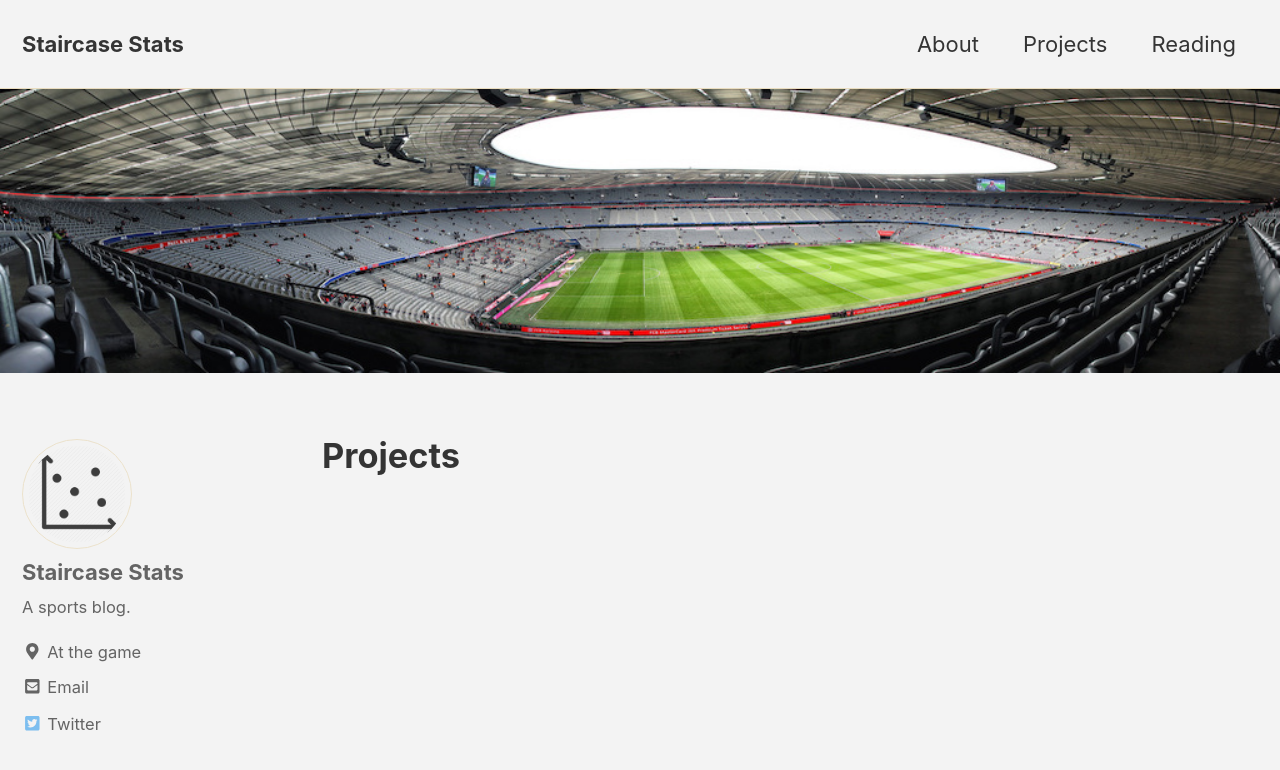
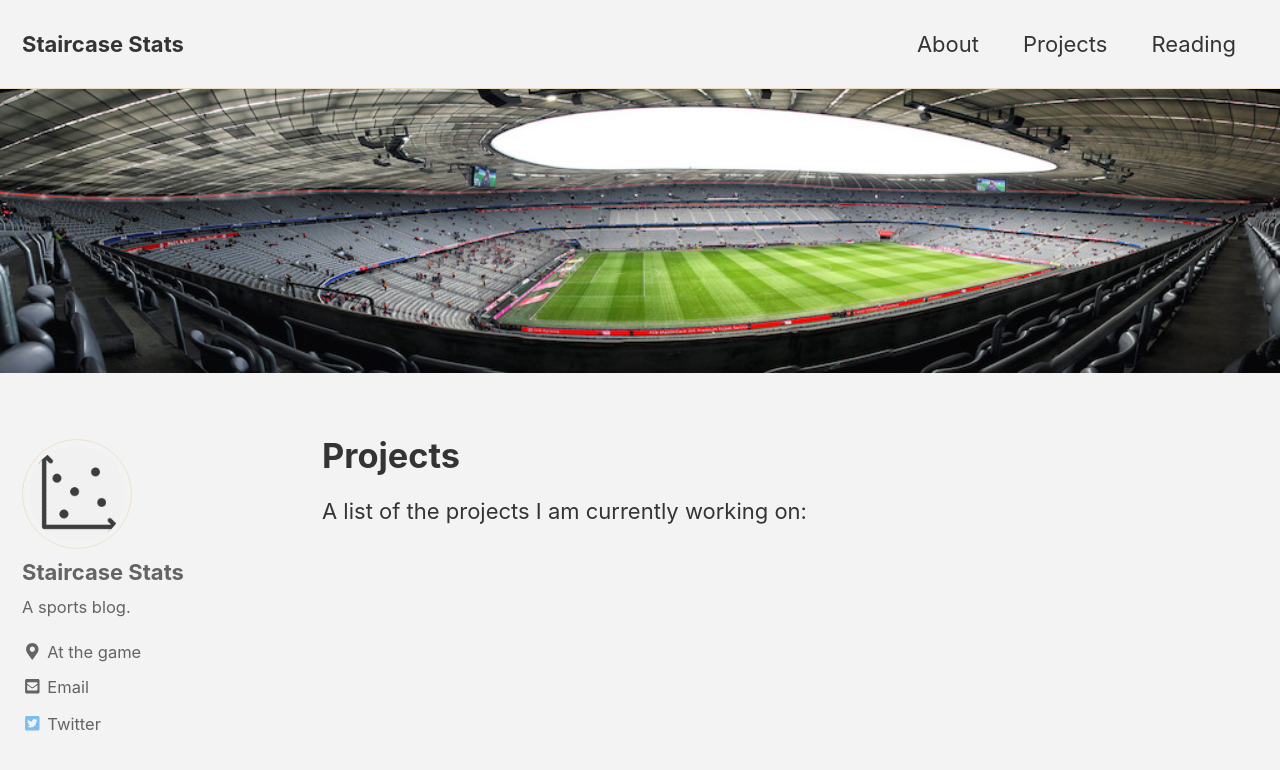
Before and after one commit to staircasestats/staircasestats.github.io, a Jekyll site: the page built from _pages/projects.md, in a window 1280 px wide and 900 px high. Shown: the top 770 px of the window. Built offline with Jekyll 4.4.1, drawn with Linux system fonts in a browser that asks for light colours; cached includes are drawn as plain includes; nearby versions of some CDN libraries.

Commit message:
new site

```diff
--- a/_pages/projects.md
+++ b/_pages/projects.md
@@ -6,3 +6,5 @@ author_profile: true
 header:
   image: "/images/soccer.jpg"
 ---
+
+A list of the projects I am currently working on:
```
